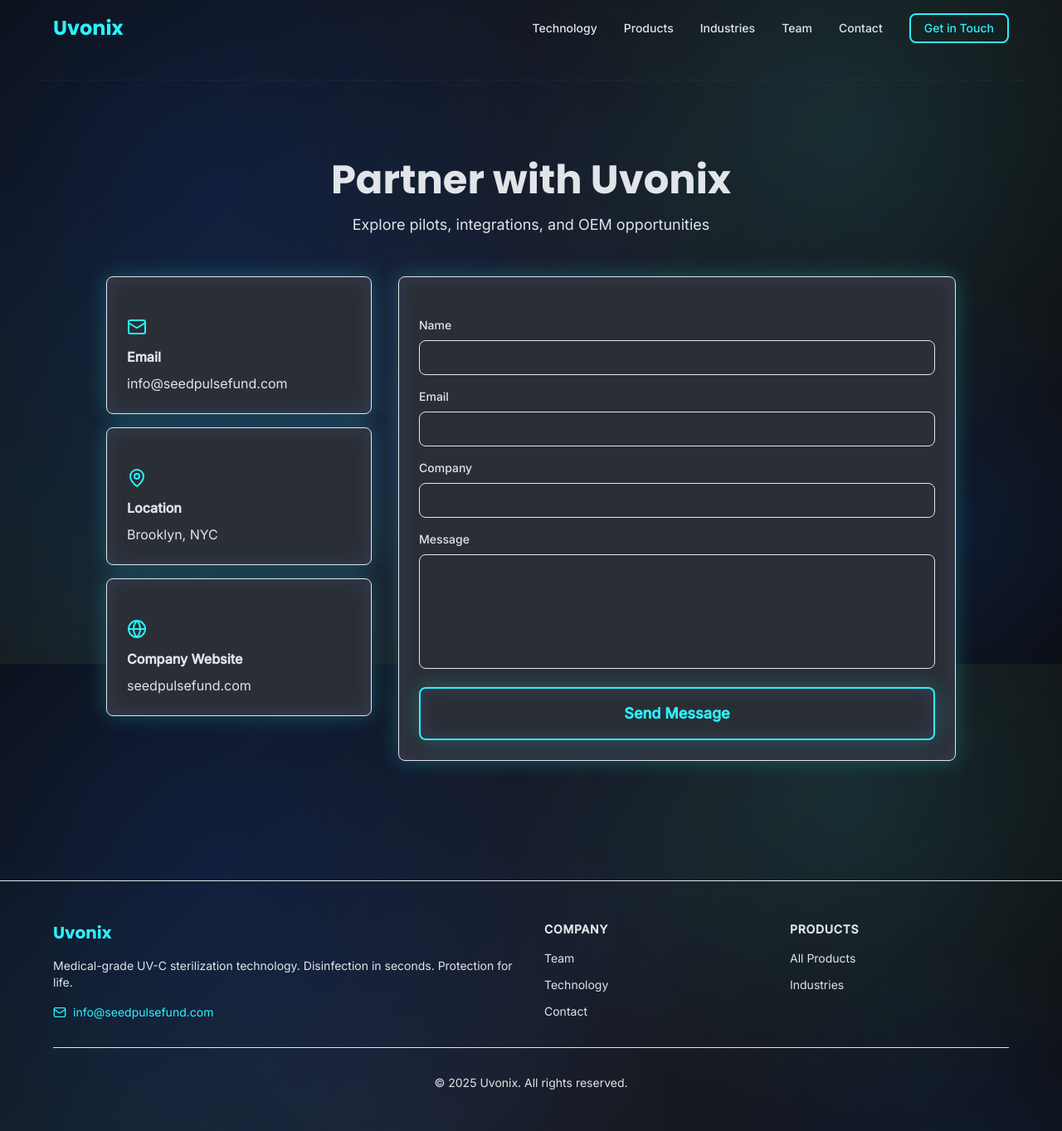
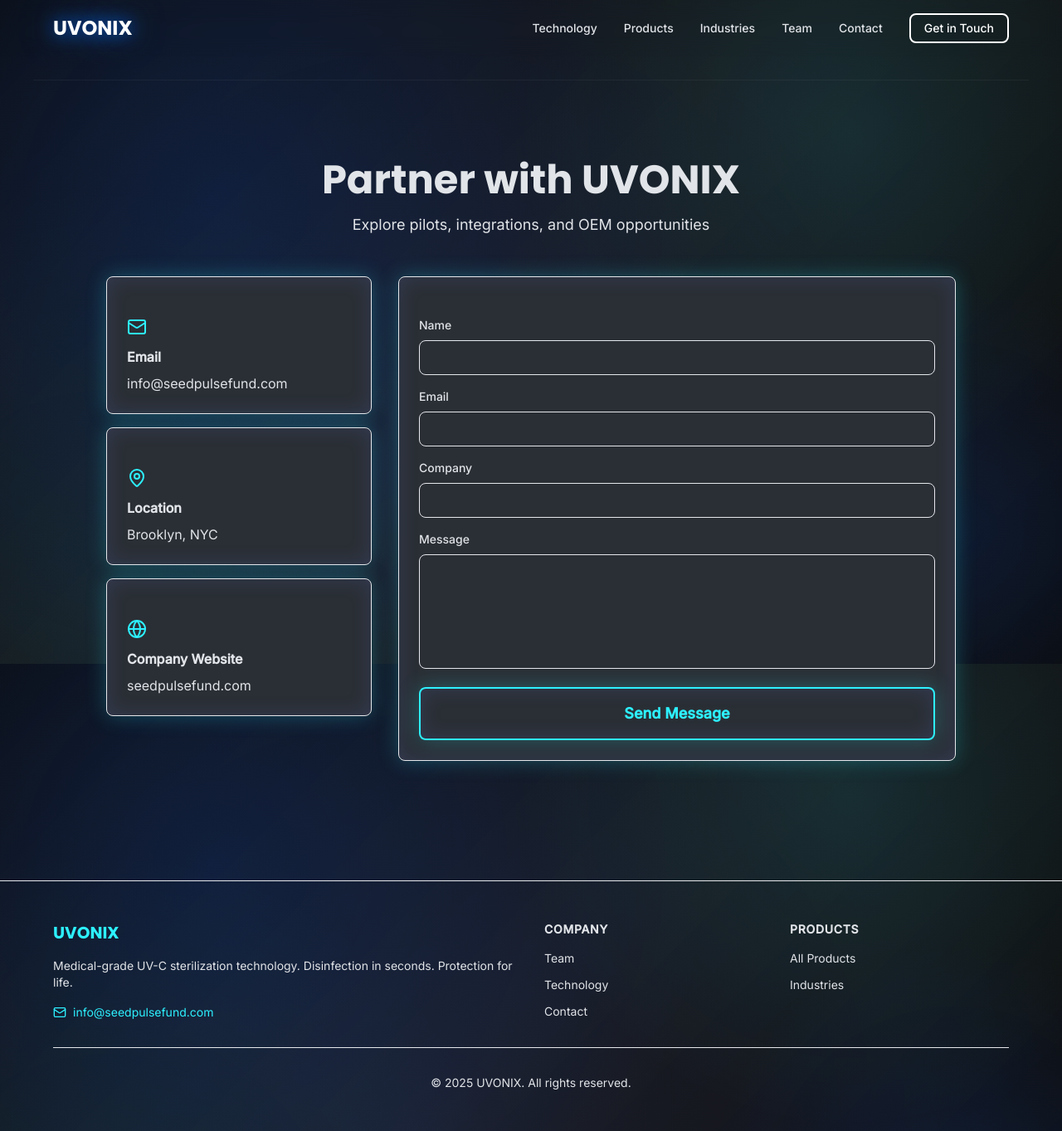
Before and after one commit to marukaneko1/uvonix-website, a Next.js app: page /contact in a window 1280 px wide. Shown: the whole page at 83% size. Built offline with nearby package versions, Linux system fonts and the light colour scheme.

Commit message:
Update header styling: capitalize UVONIX, add white text with blue glow, grey transparent background, white Get in Touch button

```diff
--- a/components/Footer.tsx
+++ b/components/Footer.tsx
@@ -8,7 +8,7 @@ export function Footer() {
         <div className="grid grid-cols-1 md:grid-cols-4 gap-8">
           <div className="md:col-span-2">
             <h3 className="text-xl font-heading font-bold text-uv-secondary mb-4">
-              Uvonix
+              UVONIX
             </h3>
             <p className="text-sm text-uv-text/70 mb-4 font-body">
               Medical-grade UV-C sterilization technology. Disinfection in seconds. Protection for life.
@@ -61,7 +61,7 @@ export function Footer() {
         </div>
 
         <div className="mt-8 pt-8 border-t border-uv-text/10 text-center text-sm text-uv-text/50">
-          © {new Date().getFullYear()} Uvonix. All rights reserved.
+          © {new Date().getFullYear()} UVONIX. All rights reserved.
         </div>
       </div>
     </footer>
--- a/components/Navigation.tsx
+++ b/components/Navigation.tsx
@@ -30,14 +30,12 @@ export function Navigation() {
     <motion.nav
       initial={{ y: -100 }}
       animate={{ y: 0 }}
-      className={`fixed top-0 left-0 right-0 z-50 transition-all duration-300 ${
-        isScrolled ? 'glass border-b border-uv-secondary/30' : ''
-      }`}
+      className="fixed top-0 left-0 right-0 z-50 transition-all duration-300 bg-uv-surface/70 backdrop-blur-md"
     >
       <div className="container mx-auto px-6 py-4">
         <div className="flex items-center justify-between">
-          <Link href="/" className="text-2xl font-heading font-bold text-uv-secondary hover:text-uv-primary transition-colors">
-            Uvonix
+          <Link href="/" className="text-2xl font-heading font-bold text-white transition-all duration-300 hover:scale-105" style={{ textShadow: '0 0 20px rgba(0,93,255,0.8), 0 0 40px rgba(45,241,255,0.5), 0 0 60px rgba(0,93,255,0.3)' }}>
+            UVONIX
           </Link>
 
           <div className="hidden md:flex items-center gap-8">
@@ -51,7 +49,7 @@ export function Navigation() {
               </Link>
             ))}
             <Link href="/contact">
-              <Button variant="outline" size="sm">Get in Touch</Button>
+              <Button variant="outline" size="sm" className="text-white border-white hover:bg-white/10">Get in Touch</Button>
             </Link>
           </div>
 
@@ -71,7 +69,7 @@ export function Navigation() {
             initial={{ opacity: 0, height: 0 }}
             animate={{ opacity: 1, height: 'auto' }}
             exit={{ opacity: 0, height: 0 }}
-            className="md:hidden glass border-t border-uv-secondary/30"
+            className="md:hidden bg-uv-surface/70 backdrop-blur-md"
           >
             <div className="container mx-auto px-6 py-4 space-y-4">
               {navLinks.map((link) => (
@@ -85,7 +83,7 @@ export function Navigation() {
                 </Link>
               ))}
               <Link href="/contact" onClick={() => setIsMobileMenuOpen(false)}>
-                <Button variant="outline" size="sm" className="w-full">Get in Touch</Button>
+                <Button variant="outline" size="sm" className="w-full text-white border-white hover:bg-white/10">Get in Touch</Button>
               </Link>
             </div>
           </motion.div>
--- a/components/home/Advantage.tsx
+++ b/components/home/Advantage.tsx
@@ -7,7 +7,7 @@ import { content } from '@/lib/content'
 export function Advantage() {
   return (
     <Section
-      eyebrow="Why Choose Uvonix"
+      eyebrow="Why Choose UVONIX"
       title={content.advantage.title}
     >
       <div className="flex flex-wrap gap-4 justify-center">
--- a/lib/content.ts
+++ b/lib/content.ts
@@ -66,7 +66,7 @@ export const content = {
     },
   },
   advantage: {
-    title: "Why Uvonix",
+    title: "Why UVONIX",
     chips: ["<7-Second Kill", "Safety Around People", "Portable", "Multi-Form Factor", "Cost Efficiency"],
   },
   cta: {
@@ -75,7 +75,7 @@ export const content = {
     buttonText: "Get in Touch",
   },
   contact: {
-    title: "Partner with Uvonix",
+    title: "Partner with UVONIX",
     subtitle: "Explore pilots, integrations, and OEM opportunities",
     form: {
       name: "Name",
@@ -89,7 +89,7 @@ export const content = {
     {
       name: "Efriam Levy",
       role: "CEO",
-      bio: "Founder and visionary behind Uvonix. Background in healthcare innovation and safety technology. Previously led Lifeguard AI and Navido.",
+        bio: "Founder and visionary behind UVONIX. Background in healthcare innovation and safety technology. Previously led Lifeguard AI and Navido.",
     },
     {
       name: "Efraim Weiss",
```
